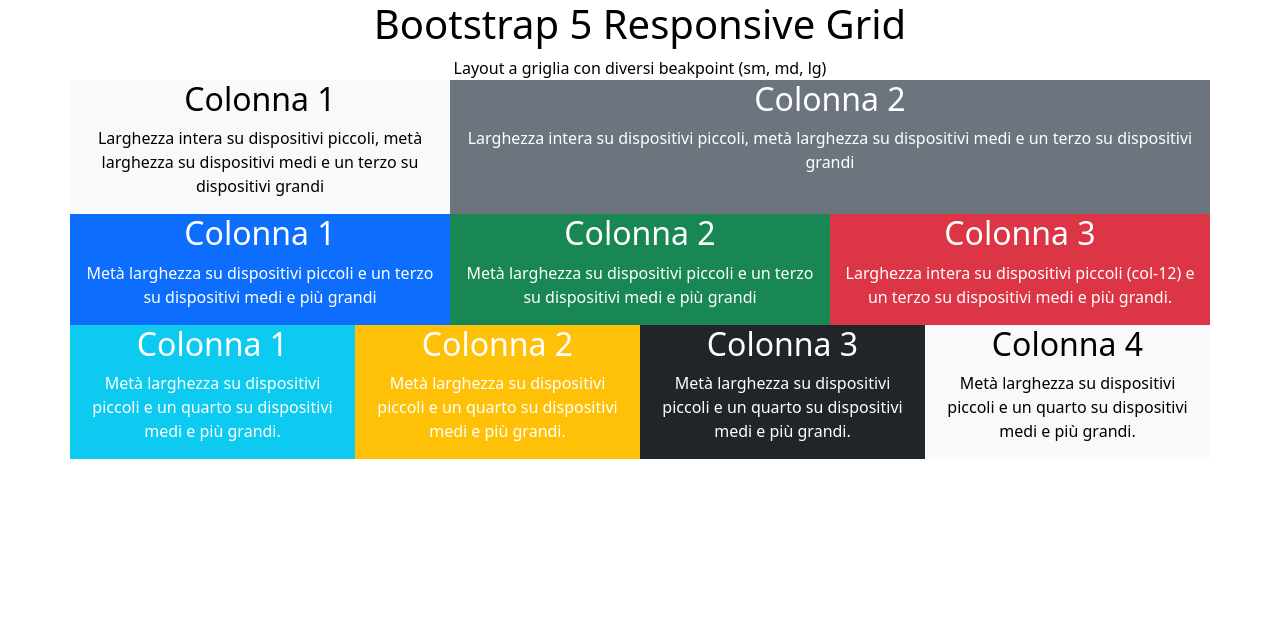
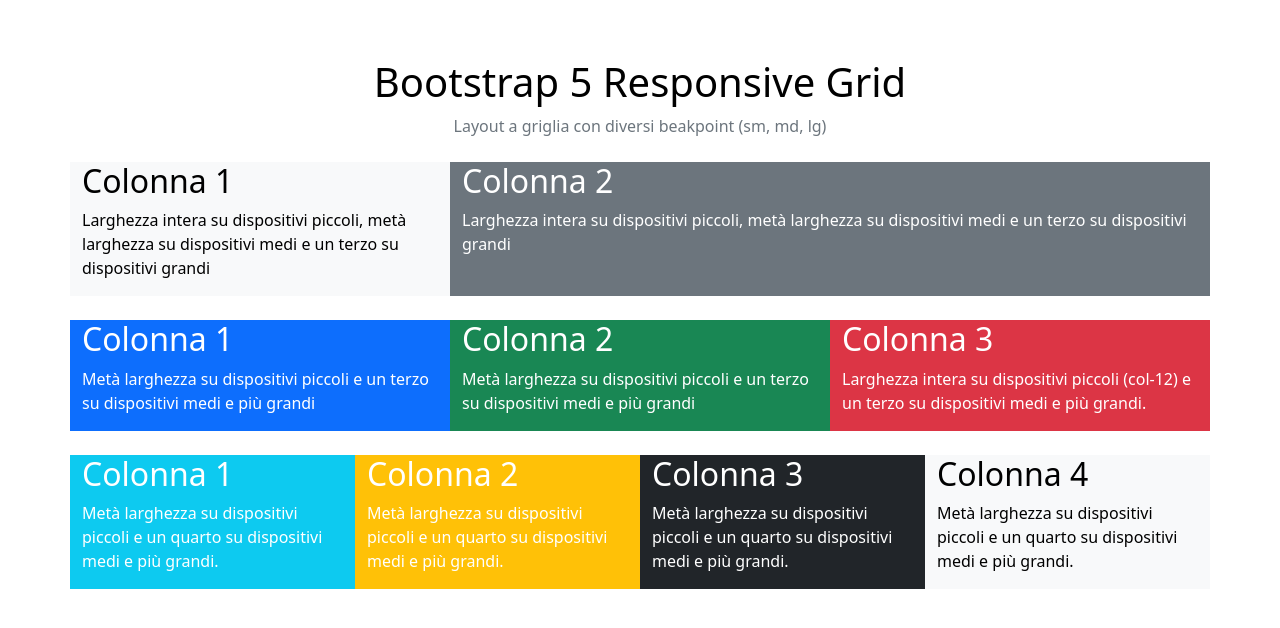
Before and after one commit to riccardo-ottavi/htmlcss-bootstrap-layout, a plain HTML site: page index.html in a window 1280 px wide. Drawn offline with nearby package versions, Linux system fonts and the light colour scheme.

Commit message:
aggiungi alcune regole di impaginazione

```diff
--- a/css/main.css
+++ b/css/main.css
@@ -8,3 +8,11 @@
 .black-text *{
     color: black
 }
+
+h1 {
+     margin-top: 58px;
+}
+
+.row {
+    margin-bottom: 24px;
+}
--- a/index.html
+++ b/index.html
@@ -8,11 +8,11 @@
     <title>Bootstrap</title>
 </head>
 <body>
-    <div class="container text-center">
+    <div class="container">
         <div class="row">
-            <div class="col black-text">
+            <div class="col black-text text-center">
                 <h1>Bootstrap 5 Responsive Grid</h1>
-                <span>Layout a griglia con diversi beakpoint (sm, md, lg)</span>
+                <span class="text-secondary">Layout a griglia con diversi beakpoint (sm, md, lg)</span>
             </div>
         </div>
 
```
